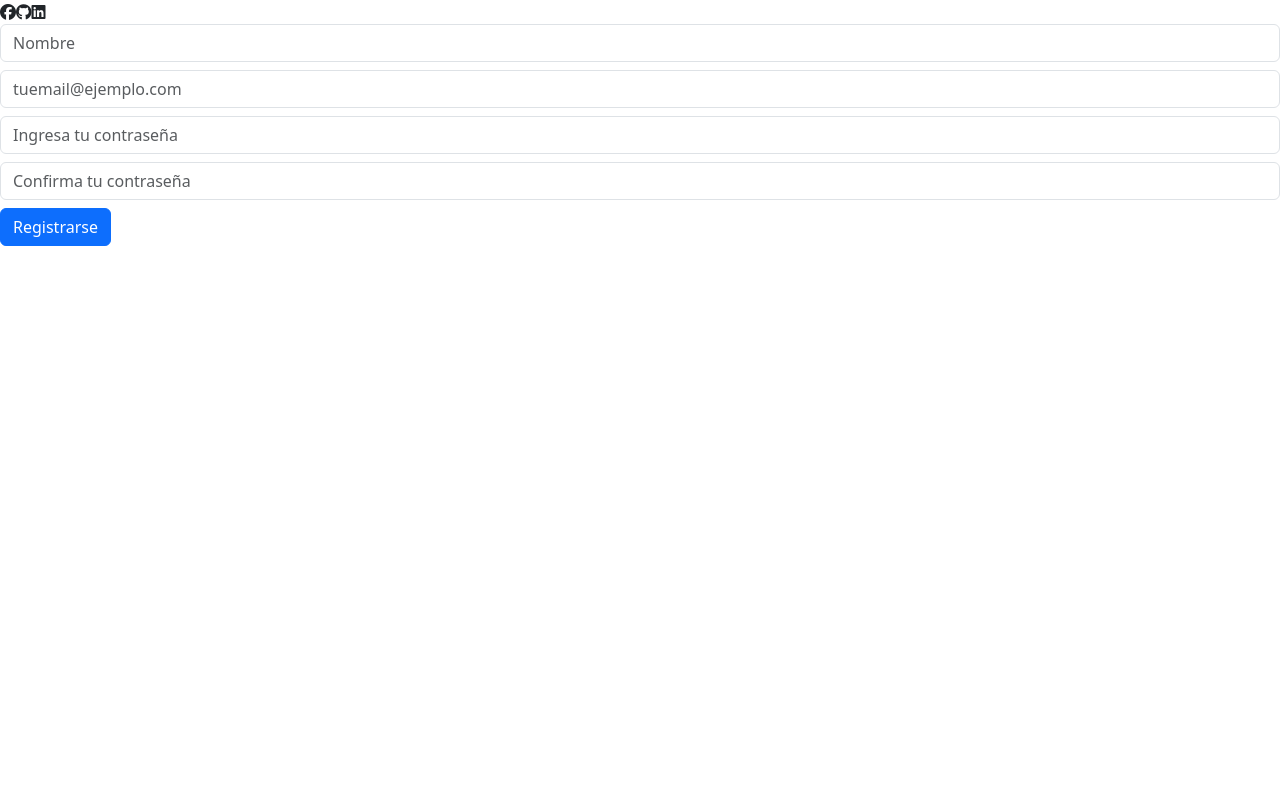
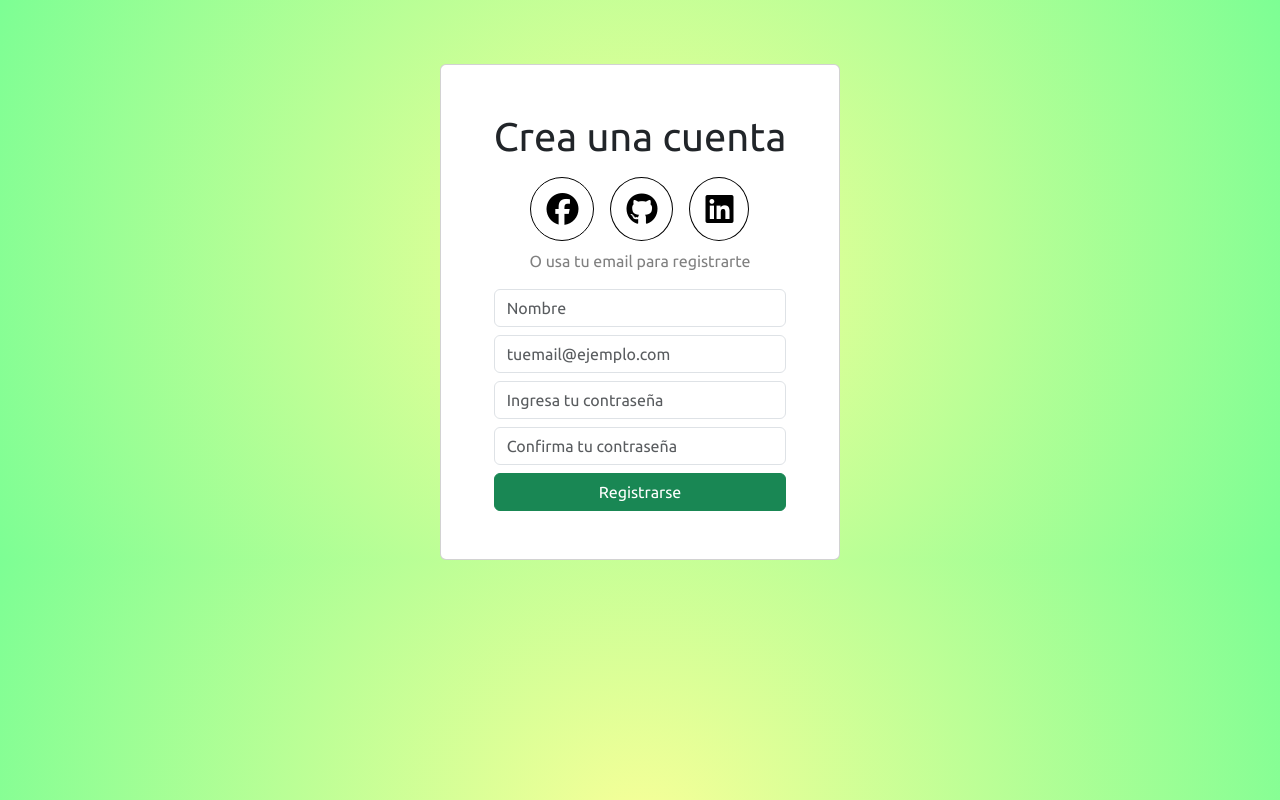
Before and after one commit to javoc88/dl-jsx-loginform, a React (Vite) app: page / in a window 1280 px wide. Built offline with nearby package versions, Linux system fonts and the light colour scheme.

Commit message:
añadidos estilos css, reactbootstrap y cambio de fuente ubuntu

```diff
--- a/package.json
+++ b/package.json
@@ -10,6 +10,10 @@
     "preview": "vite preview"
   },
   "dependencies": {
+    "@fortawesome/fontawesome-svg-core": "^6.4.2",
+    "@fortawesome/free-regular-svg-icons": "^6.4.2",
+    "@fortawesome/free-solid-svg-icons": "^6.4.2",
+    "@fortawesome/react-fontawesome": "^0.2.0",
     "bootstrap": "^5.3.1",
     "react": "^18.2.0",
     "react-bootstrap": "^2.8.0",
--- a/src/App.css
+++ b/src/App.css
@@ -31,12 +31,32 @@
   a:nth-of-type(2) .logo {
     animation: logo-spin infinite 20s linear;
   }
-}
+} */
 
 .card {
+  justify-content: center;
+  align-items: center;
+  text-align: center;
   padding: 2em;
 }
 
-.read-the-docs {
+.icon-background{
+  color: rgb(255, 255, 255);
+}
+
+.fa-brands {
+  margin: 0.5rem;
+  padding: 15px;
+  color: black;
+  border-radius: 50%;
+  border-color: black;
+  border-width: 1px;
+}
+
+.registerText{
+  color: gray;
+}
+
+/* .read-the-docs {
   color: #888;
-} */
+}  */
--- a/src/App.jsx
+++ b/src/App.jsx
@@ -5,7 +5,13 @@ import "bootstrap/dist/css/bootstrap.min.css";
 import Registro from "./components/Registro";
 
 function App() {
-  return <Registro />;
+  return (
+    <>
+      <div className="container">
+        <Registro />
+      </div>
+    </>
+  );
 }
 
 export default App;
--- a/src/components/Formulario.jsx
+++ b/src/components/Formulario.jsx
@@ -37,7 +37,7 @@ const Formulario = () => {
 
   return (
     <>
-    {/* Formulario con React Bootstrap */}
+      {/* Formulario con React Bootstrap */}
       <Form onSubmit={validateData}>
         <Form.Group className="mb-2" controlId="formName">
           <Form.Control
@@ -74,7 +74,11 @@ const Formulario = () => {
             onChange={(e) => setConfirmPassword(e.target.value)}
           />
         </Form.Group>
-        <Button type="submit">Registrarse</Button>
+        <div className="d-grid gap-2">
+          <Button type="submit" variant="success">
+            Registrarse
+          </Button>
+        </div>
       </Form>
 
       {/* formulario sin React Bootstrap */}
--- a/src/components/Registro.jsx
+++ b/src/components/Registro.jsx
@@ -1,15 +1,24 @@
 import Alert from "./Alert";
+import Card from "react-bootstrap/Card";
 import Formulario from "./Formulario";
 import SocialButton from "./SocialButton";
 
 const Registro = () => {
   return (
     <>
-      <SocialButton icon="fa-brands fa-facebook" />
-      <SocialButton icon="fa-brands fa-github" />
-      <SocialButton icon="fa-brands fa-linkedin" />
-      <Formulario />
-      <Alert/>
+      <Card style={{ width: "25rem" }}>
+        <Card.Body>
+          <h1>Crea una cuenta</h1>
+          <div className="icons">
+            <SocialButton icon="fa-brands fa-2x fa-border fa-facebook" />
+            <SocialButton icon="fa-brands fa-2x fa-border fa-github" />
+            <SocialButton icon="fa-brands fa-2x fa-border fa-linkedin" />
+          </div>
+          <p className="registerText">O usa tu email para registrarte</p>
+          <Formulario />
+          <Alert />
+        </Card.Body>
+      </Card>
     </>
   );
 };
--- a/src/index.css
+++ b/src/index.css
@@ -1,3 +1,10 @@
+@import url('https://fonts.googleapis.com/css2?family=Roboto&family=Ubuntu&display=swap');
+
+*{
+  font-family: 'Roboto', sans-serif;
+  font-family: 'Ubuntu', sans-serif;
+}
+
 /* :root {
   font-family: Inter, system-ui, Avenir, Helvetica, Arial, sans-serif;
   line-height: 1.5;
@@ -67,3 +74,19 @@ button:focus-visible {
     background-color: #f9f9f9;
   }
 } */
+
+body {
+  background: rgb(249, 255, 152);
+  background: radial-gradient(
+    circle,
+    rgba(249, 255, 152, 1) 0%,
+    rgba(125, 254, 148, 1) 100%
+  );
+}
+
+.container {
+  display: flex;
+  justify-content: center;
+  align-content: center;
+  margin-top: 4rem;
+}
```
Also changed, not shown: 1 other file (tests, documents, lock files or other folders).
